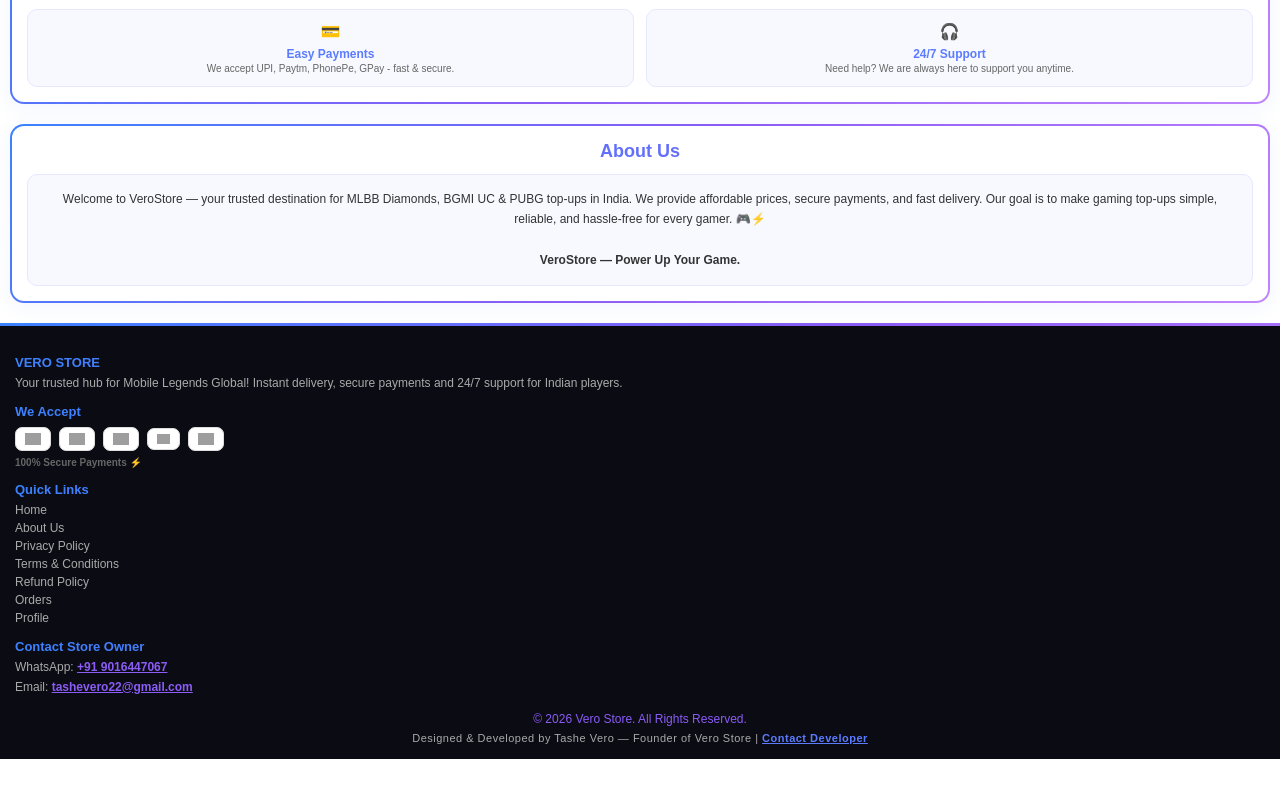
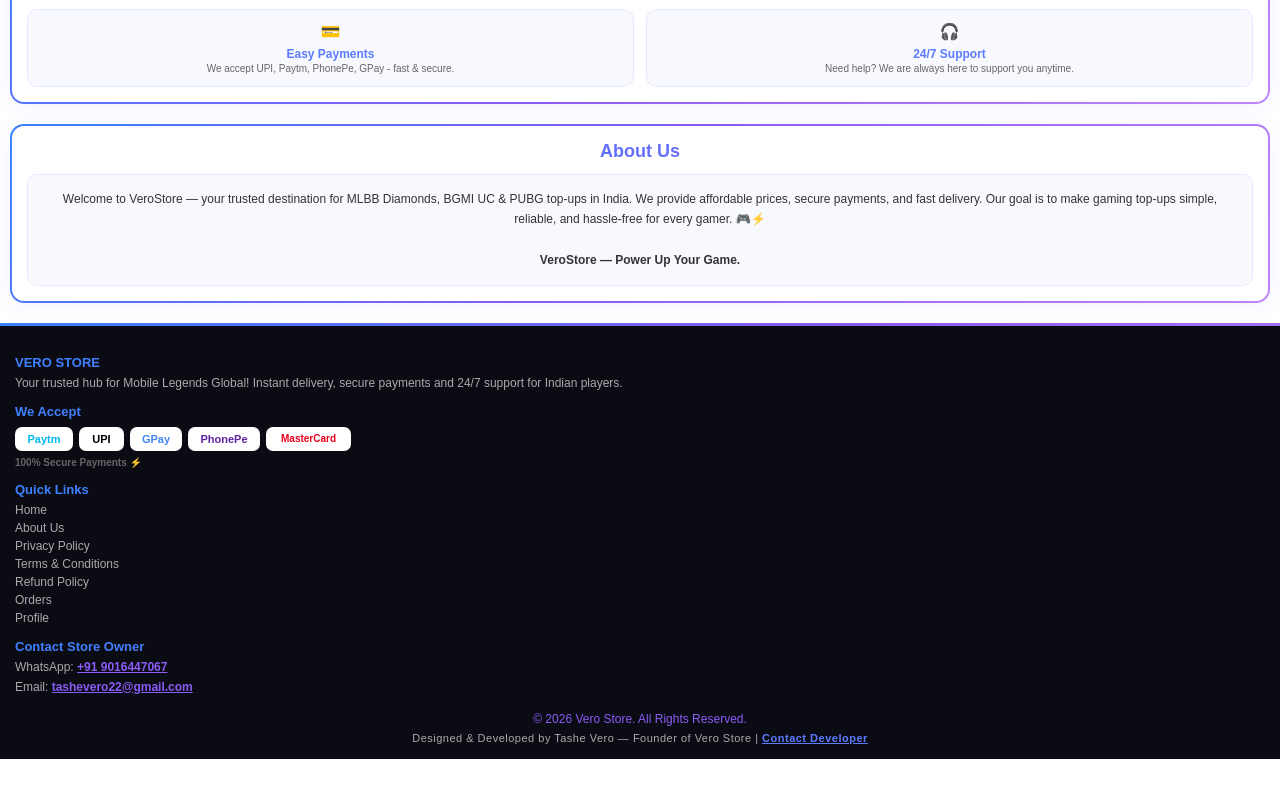
Before and after one commit to tashevero22-svg/verostoremlbb, a plain HTML site: page index.html in a window 1280 px wide. Shown: the part 878-1675 px from the top of the page. Drawn offline with Linux system fonts and the light colour scheme; grey boxes are pictures that could not be loaded.

Commit message:
Update index.html

```diff
--- a/index.html
+++ b/index.html
@@ -121,13 +121,13 @@
 <p style="color:#aaa">Your trusted hub for Mobile Legends Global! Instant delivery, secure payments and 24/7 support for Indian players.</p>
 
 <h4>We Accept</h4>
-<div style="display:flex;gap:8px;flex-wrap:wrap;align-items:center;margin:8px 0 4px;">
-<!-- Each logo has its OWN small box, no big common box -->
-<img src="https://upload.wikimedia.org/wikipedia/commons/thumb/2/24/Paytm_Logo_%28standalone%29.png/320px-Paytm_Logo_%28standalone%29.png" alt="Paytm" style="height:24px;background:#fff;padding:5px 9px;border-radius:7px;border:1px solid #ddd;">
-<img src="https://upload.wikimedia.org/wikipedia/commons/thumb/e/e1/UPI-Logo-vector.svg/320px-UPI-Logo-vector.svg.png" alt="UPI" style="height:24px;background:#fff;padding:5px 9px;border-radius:7px;border:1px solid #ddd;">
-<img src="https://upload.wikimedia.org/wikipedia/commons/thumb/f/f2/Google_Pay_Logo.svg/320px-Google_Pay_Logo.svg.png" alt="GPay" style="height:24px;background:#fff;padding:5px 9px;border-radius:7px;border:1px solid #ddd;">
-<img src="https://upload.wikimedia.org/wikipedia/commons/thumb/5/5a/PhonePe_Logo.svg/320px-PhonePe_Logo.svg.png" alt="PhonePe" style="height:22px;background:#fff;padding:5px 9px;border-radius:7px;border:1px solid #ddd;">
-<img src="https://upload.wikimedia.org/wikipedia/commons/thumb/0/04/Mastercard-logo.png/320px-Mastercard-logo.png" alt="MasterCard" style="height:24px;background:#fff;padding:5px 9px;border-radius:7px;border:1px solid #ddd;">
+<!-- ALL BOXES IN SAME LINE - NO EXTERNAL IMAGE, NEVER BREAKS -->
+<div style="display:flex;gap:6px;flex-wrap:nowrap;overflow-x:auto;margin:8px 0 4px;white-space:nowrap;">
+<div style="background:#fff;color:#00B9F1;padding:6px 10px;border-radius:7px;font-weight:900;font-size:11px;min-width:58px;text-align:center;flex-shrink:0;">Paytm</div>
+<div style="background:#fff;color:#000;padding:6px 10px;border-radius:7px;font-weight:900;font-size:11px;min-width:45px;text-align:center;flex-shrink:0;">UPI</div>
+<div style="background:#fff;color:#4285F4;padding:6px 10px;border-radius:7px;font-weight:900;font-size:11px;min-width:52px;text-align:center;flex-shrink:0;">GPay</div>
+<div style="background:#fff;color:#5F259F;padding:6px 10px;border-radius:7px;font-weight:900;font-size:11px;min-width:72px;text-align:center;flex-shrink:0;">PhonePe</div>
+<div style="background:#fff;color:#EB001B;padding:6px 10px;border-radius:7px;font-weight:900;font-size:10px;min-width:85px;text-align:center;flex-shrink:0;">MasterCard</div>
 </div>
 <p style="color:#666;font-size:10px;margin:6px 0 14px;font-weight:700;">100% Secure Payments ⚡</p>
 
@@ -182,4 +182,4 @@
 function goOrders(){window.location.href='orders.html'}
 </script>
 </body>
-</html>
+                                                                                       </html>
```
